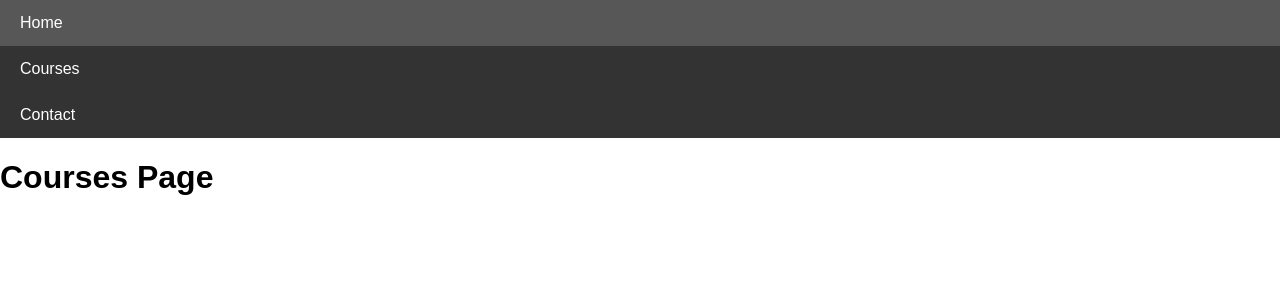
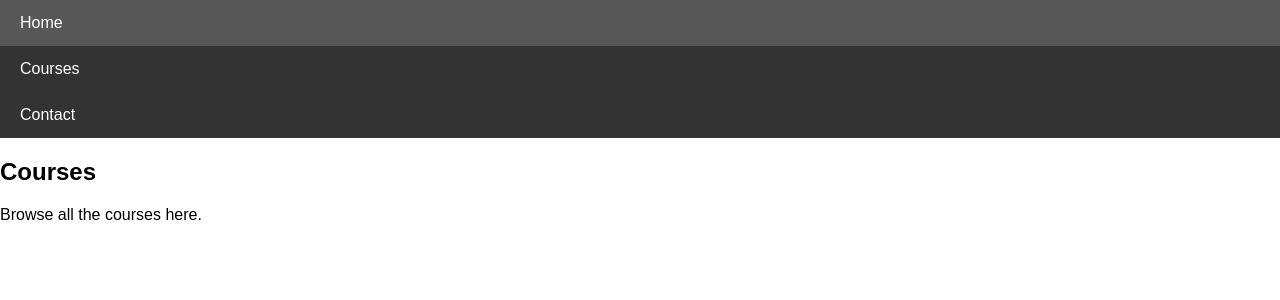
Before and after one commit to saihasini1213/2400031783_insemlab, a React (Vite) app: page /courses in a window 1280 px wide. Shown: the top 300 px of the page. Built offline with nearby package versions, Linux system fonts and the light colour scheme.

Commit message:
Update Courses.jsx

```diff
--- a/src/components/Courses.jsx
+++ b/src/components/Courses.jsx
@@ -1,4 +1,10 @@
+import React from "react";
 function Courses() {
-  return <h1>Courses Page</h1>;
+  return (
+    <div>
+      <h2>Courses</h2>
+      <p>Browse all the courses here.</p>
+    </div>
+  );
 }
 export default Courses;
```
